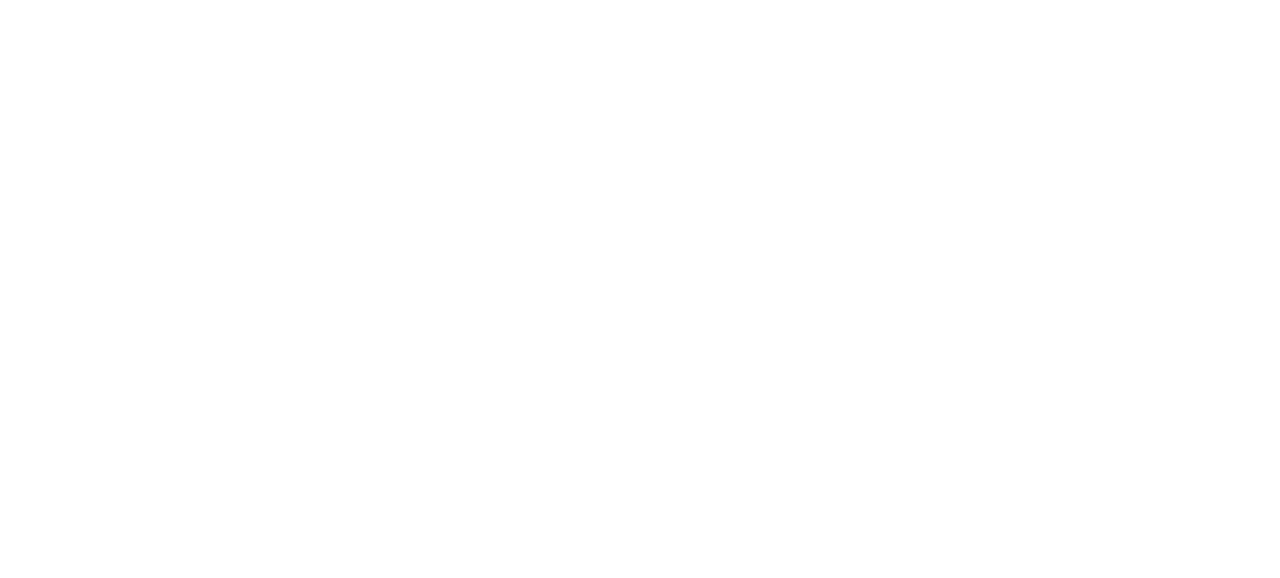
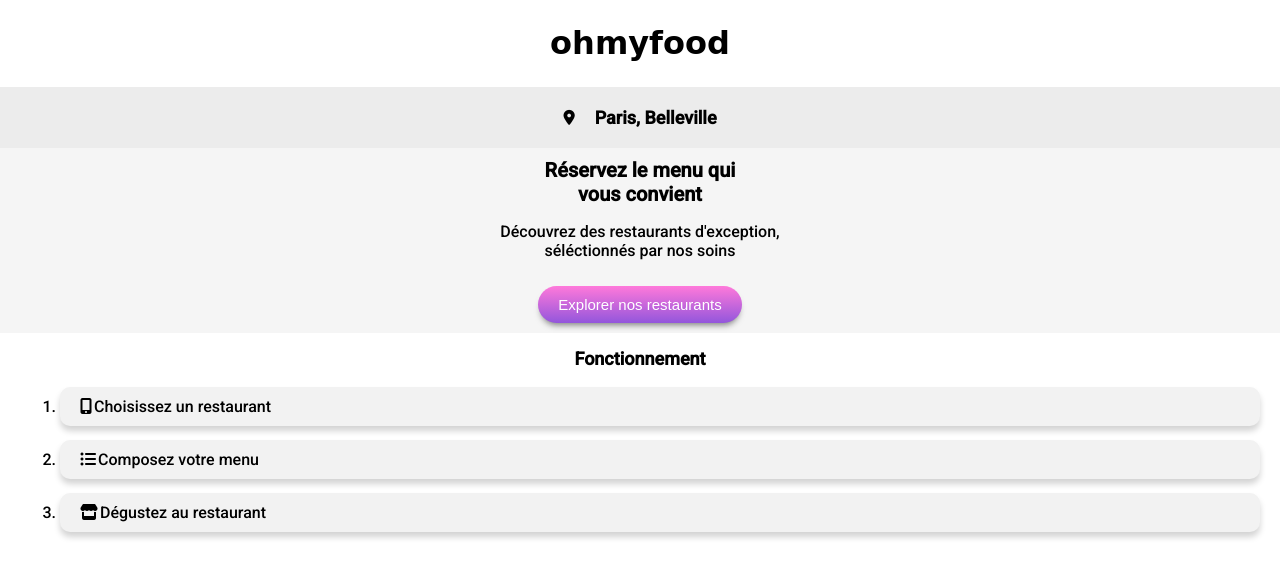
Before and after one commit to ERGOCOM/OhMyFood, a plain HTML site: page index.html in a window 1280 px wide. Drawn offline with Linux system fonts and the light colour scheme; a web font is replaced by a local one.

Commit message:
nav et instructions

```diff
--- a/index.html
+++ b/index.html
@@ -3,9 +3,45 @@
 
      <head>
          <meta charset="UTF-8">
-         <meta name="viewport" content="width-device-width,initial-scale=1">
+         <meta name="viewport" content="width=device-width, initial-scale=1.0">
          <link rel="preconnect" href="https://fonts.googleapis.com">
          <link rel="preconnect" href="https://fonts.gstatic.com" crossorigin>
          <link href="https://fonts.googleapis.com/css2?family=Roboto:ital,wght@0,300;0,500;1,400&family=Shrikhand&display=swap" rel="stylesheet">
+         <title>Oh My Food</title>
+         <link rel="stylesheet" href="style.css">
+         <script src="https://kit.fontawesome.com/d21317d11a.js" crossorigin="anonymous"></script>
      </head>
+
+<body>
+    <header>
+        <h1>
+            ohmyfood
+        </h1>
+    </header>
+
+    <main>
+		<div class="ville">
+			<i class="fas fa-map-marker-alt"></i>
+			<h2> Paris, Belleville </h2>
+		</div>
+
+
+        <section class="selection">
+        	<h2>Réservez le menu qui </br> vous convient</h2>
+        	<p>Découvrez des restaurants d'exception,</br>séléctionnés par nos soins </p>
+        	<button> Explorer nos restaurants </button>
+        </section>
+
+		<section class="instructions">
+			<h2>Fonctionnement</h2>
+			<ol>
+				<li><i class="fas fa-mobile-alt"></i>Choisissez un restaurant</li>
+				<li><i class="fas fa-list-ul"></i>Composez votre menu </li>
+				<li><i class="fas fa-store"></i>Dégustez au restaurant</li>
+			</ol>
+
+		</section>
+
+	</main>
+</body>
 </html>
--- a/style.css
+++ b/style.css
@@ -1 +1,79 @@
-style.css
+
+h1 {
+    font-family: "Shrikhand", cursive;
+    text-align: center;
+
+}
+header {
+    box-shadow: 0px 5px 6px lightgrey;
+    padding: 3px;
+}
+
+.instructions ol {
+    display: flex;
+    flex-direction: column;
+    gap: 10px;
+  }
+.instructions li {
+    background-color: #f2f2f2;
+    padding: 10px 20px;
+    border-radius: 10px;
+    margin: 2px 20px;
+    box-shadow: 0px 5px 6px lightgrey;
+  }
+  .instructions i {
+    margin-right: 2px;
+  }
+
+  #logo {
+    display: block;
+    margin: auto;
+    height: 45px;
+  }
+
+
+  body {
+    margin: 0;
+    font-family: "Roboto", sans-serif;
+  }
+
+  h2 {
+    text-align: center;
+    font-size: 18px;
+  }
+
+  main .ville {
+    background-color: #ececec;
+    padding: 5px;
+    display: flex;
+    align-items: center;
+    justify-content: center;
+    gap: 20px;
+  }
+
+  .ville i {
+    font-size: 15px;
+  }
+
+  .selection {
+    text-align: center;
+    background-color: whitesmoke;
+    padding-bottom: 10px;
+    padding-top: 10px;
+  }
+
+  .selection h2 {
+    font-size: 20px;
+    margin-top: 0px;
+  }
+
+  .selection button {
+    color: white;
+    font-size: 15px;
+    padding: 10px 20px;
+    border: none;
+    border-radius: 20px;
+    margin-top: 10px;
+    box-shadow: 0px 5px 6px -3px #7e7e7e;
+    background-image: linear-gradient(to top, #9356DC, #FF79DA);
+  }
```
